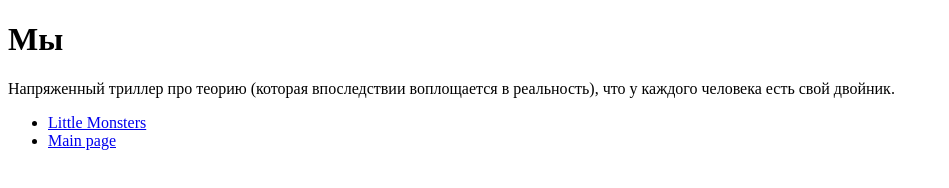
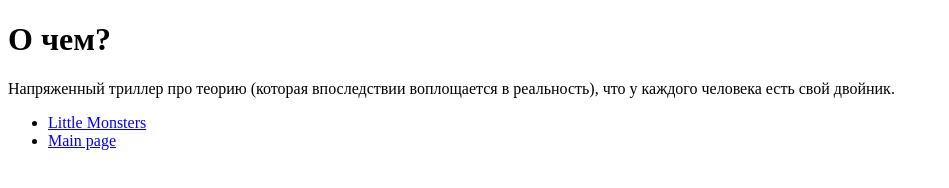
Before and after one commit to Hookmr/Hookmr.github.io, a plain HTML site: page us.html in a window 1280 px wide. Shown: the whole page, without its empty margins (0-949 px from the left). Drawn offline with Linux system fonts and the light colour scheme.

Commit message:
Fri, Nov 10, 2023, 4:23 PM +07:00

```diff
--- a/us.html
+++ b/us.html
@@ -5,7 +5,7 @@
         <title>Us</title>
     </head>
     <body>
-        <h1>Мы</h1>
+        <h1>О чем?</h1>
         <p>
             Напряженный триллер про теорию (которая впоследствии воплощается в реальность), что у каждого человека есть свой двойник.
         </p>
```
